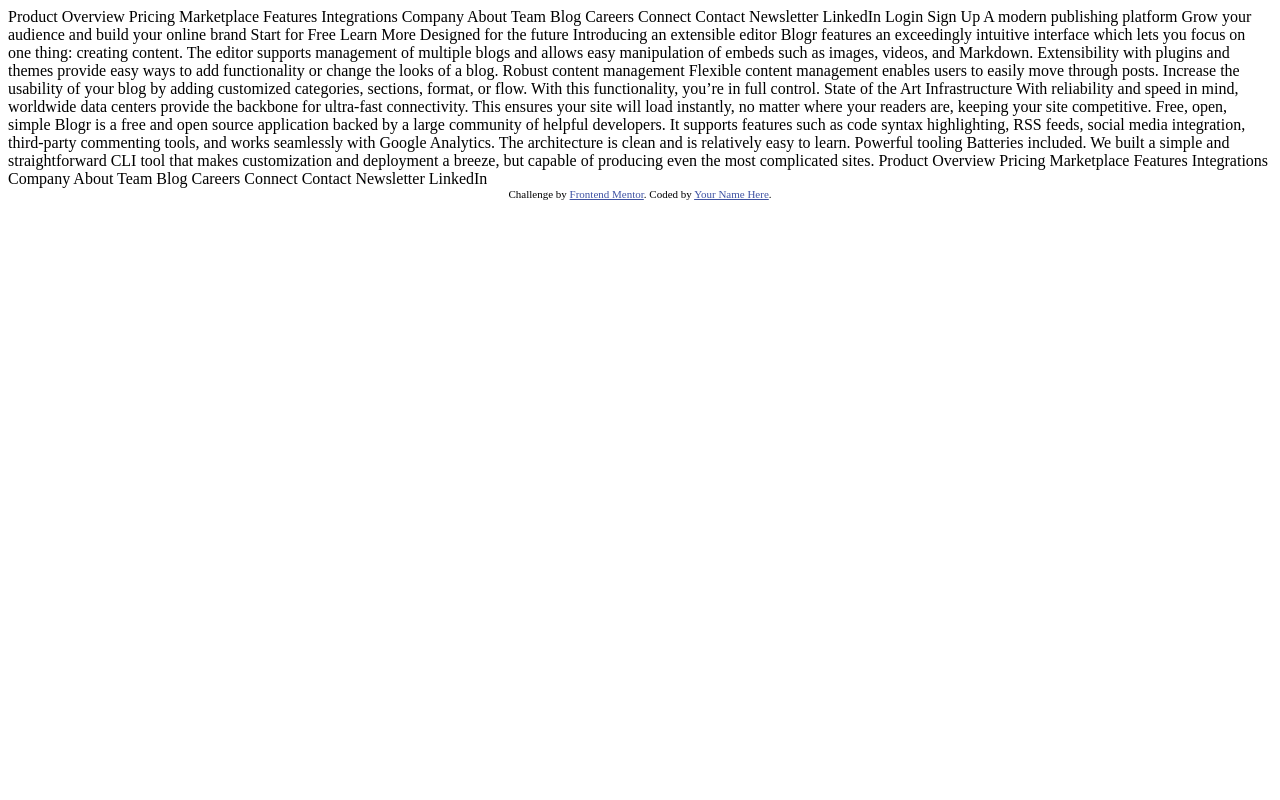
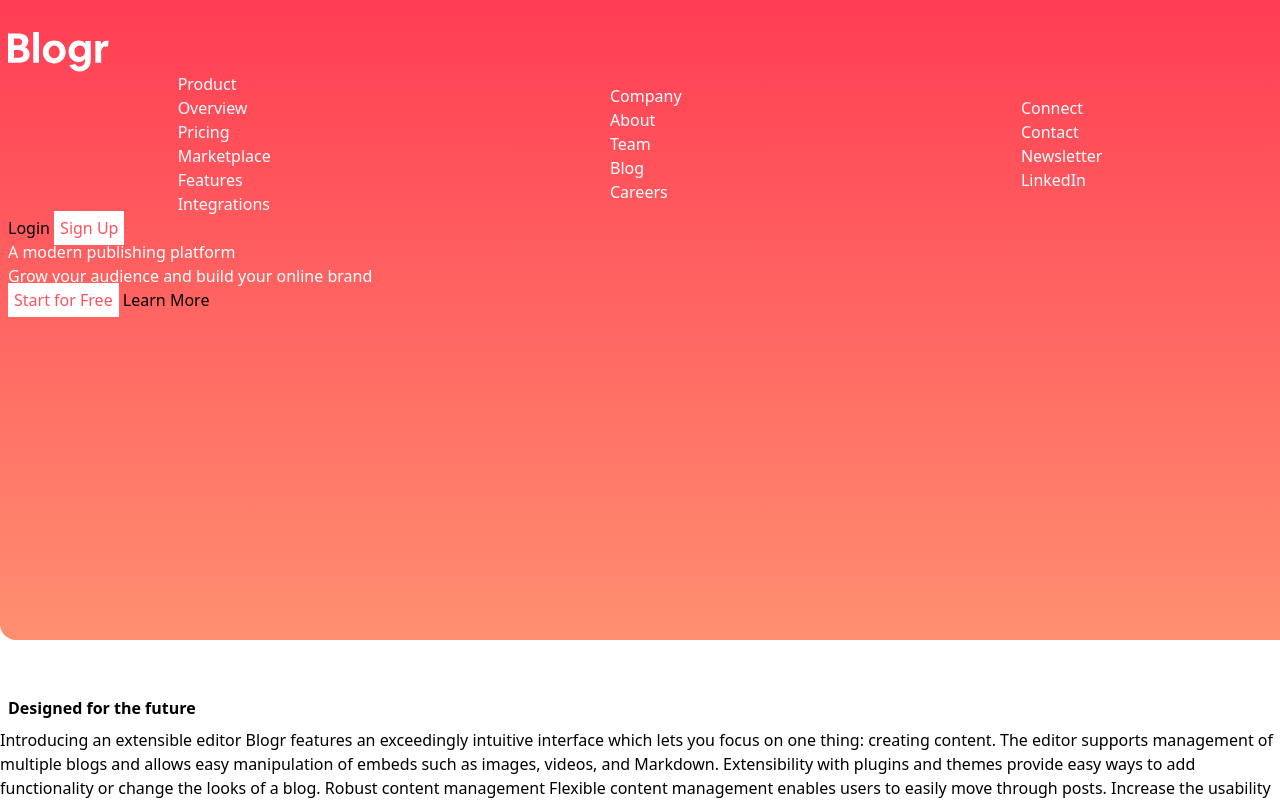
Before and after one commit to Hussein-miracle/Blogr-Landing-Page, a website: page index.html in a window 1280 px wide. Shown: the top 800 px of the page. Drawn offline with Linux system fonts and the light colour scheme.

Commit message:
feat:footer and header bg added

```diff
--- a/index.html
+++ b/index.html
@@ -4,52 +4,90 @@
   <meta charset="UTF-8">
   <meta name="viewport" content="width=device-width, initial-scale=1.0"> <!-- displays site properly based on user's device -->
 
-  <link rel="icon" type="image/png" sizes="32x32" href="./images/favicon-32x32.png">
+  <link rel="icon" type="svg"  href="./images/bg-pattern-intro.svg">
   <link rel="preconnect" href="https://fonts.googleapis.com">
   <link rel="preconnect" href="https://fonts.gstatic.com" crossorigin>
   <link href="https://fonts.googleapis.com/css2?family=Overpass:wght@300;600&family=Ubuntu:wght@400;500;700&display=swap" rel="stylesheet">
 
   <link rel="stylesheet" href="./style.css"/>
   <title>Blogr</title>
-    <script defer src="./index.js"></script>
+  <script defer src="./index.js"></script>
   <!-- Feel free to remove these styles or customise in your own stylesheet 👍 -->
   <style>
     .attribution { font-size: 11px; text-align: center; }
-    .attribution a { color: hsl(228, 45%, 44%); }
+    .attribution a { color: hsl(228, 56%, 91%); }
   </style>
 </head>
-<body>
-  Product
+<body class="">
 
-  Overview
-  Pricing
-  Marketplace
-  Features
-  Integrations
+  <header class=" relative h-[80vh] w-[100%] lbg-1  py-8 px-2">
+    <div class="grid items-center">
+      <div class="header__logo  ">
+        <img src="./images/logo.svg" alt="company logo">
+      </div>
+      <ul class="flex justify-around items-center  text-whiteText">
+        <li>
+          <div class="text-whiteText">
+            <h4 class="text-whiteText">Product</h4>
+          </div>
 
-  Company
 
-  About
-  Team
-  Blog
-  Careers
+          <ul >
+            <li>Overview</li>
+            <li>Pricing</li>
+            <li>Marketplace</li>
+            <li>Features</li>
+            <li>Integrations</li>
 
-  Connect
+          </ul>
+        </li>
+        <li>
+          Company
+          <ul>
+            <li>About</li>
+            <li>Team</li>
+            <li>Blog</li>
+            <li>Careers</li>
+          </ul>
+        </li>
+        <li>
+          Connect
+          <ul>
+            <li> Contact</li>
+            <li> Newsletter</li>
+            <li> LinkedIn</li>
+          </ul>
+        </li>
 
-  Contact
-  Newsletter
-  LinkedIn
+      </ul>
+      <div>
+        <a href="#" >Login</a>
+        <a href="#" class=" text-ctaText bg-whiteText p-1.5 border-radius-8" >Sign Up</a>
+      </div>
+    </div>
 
-  Login
-  Sign Up
 
-  A modern publishing platform
-  Grow your audience and build your online brand
 
-  Start for Free
-  Learn More
 
-  Designed for the future
+    <div class="text-whiteText">
+      <h2> A modern publishing platform</h2>
+      <h3>Grow your audience and build your<span class="block sm:inline">  online brand</span> </h3>
+
+    </div>
+
+    <a href="#" class="bg-whiteText text-ctaText p-1.5 ">Start for Free</a>
+    <a href="#">Learn More</a>
+
+
+
+  </header>
+
+
+
+
+  <main class="h-[80vh] py-12">
+    <h3 class="font-bold m-2 ">Designed for the future</h3>
+
 
   Introducing an extensible editor
   Blogr features an exceedingly intuitive interface which lets you focus on one thing: creating content.
@@ -73,31 +111,62 @@
   Powerful tooling
   Batteries included. We built a simple and straightforward CLI tool that makes customization and deployment a breeze, but
   capable of producing even the most complicated sites.
+  </main>
 
-  Product
 
-  Overview
-  Pricing
-  Marketplace
-  Features
-  Integrations
 
-  Company
 
-  About
-  Team
-  Blog
-  Careers
 
-  Connect
+  <footer class="footer flex flex-col  justify-between py-8 h-[50vh]">
 
-  Contact
-  Newsletter
-  LinkedIn
+    <div class="flex justify-around">
+      <div class="footer__logo ">
+        <img src="./images/logo.svg" alt="footer logo">
 
-  <div class="attribution">
-    Challenge by <a href="https://www.frontendmentor.io?ref=challenge" target="_blank">Frontend Mentor</a>.
-    Coded by <a href="#">Your Name Here</a>.
-  </div>
+      </div>
+      <ul>
+        <li>Product
+          <ul>
+            <li>Overview</li>
+            <li>Pricing</li>
+            <li>Marketplace</li>
+            <li>Features</li>
+            <li>Integrations</li>
+          </ul>
+        </li>
+      </ul>
+
+      <ul>
+        <li>
+          Company
+          <ul>
+            <li>About</li>
+            <li>Team</li>
+            <li>Blog</li>
+            <li>Careers</li>
+          </ul>
+        </li>
+      </ul>
+      <ul>
+        <li>
+          Connect
+          <ul>
+            <li>Contact</li>
+            <li>Newsletter</li>
+            <li>LinkedIn</li>
+          </ul>
+        </li>
+      </ul>
+    </div>
+
+    <div class="attribution">
+      Challenge by <a href="https://www.frontendmentor.io?ref=challenge" target="_blank">Frontend Mentor</a>.
+      Coded by <a href="https://github.com/Hussein-miracle">Abdullahi</a>.
+    </div>
+
+  </footer>
+
+
+
 </body>
 </html>
--- a/package.json
+++ b/package.json
@@ -4,7 +4,7 @@
   "description": "![Design preview for the Blogr landing page coding challenge](./design/desktop-preview.jpg)",
   "main": "index.js",
   "scripts": {
-    "compile-css": "tailwind -i ./src/index.css -o ./style.css --watch"
+    "compile:css": "tailwind -i ./src/index.css -o ./style.css --watch"
   },
   "author": "",
   "license": "ISC",
--- a/src/index.css
+++ b/src/index.css
@@ -4,10 +4,27 @@
 
 
 @layer components {
-    .bgGrad-1{
-        background-image:linear-gradient(hsl(13, 100%, 72%),hsl(353, 100%, 62%))
+    header{
+        border-bottom-left-radius:1rem;
+
     }
-    .bgGrad-2{
+    .lbg-1{
+        background: url("./images/bg-pattern-intro.svg"),linear-gradient(hsl(353, 100%, 62%),hsl(13, 100%, 72%));
+        background-position: 60% -90%;
+        /* background-size: 145%, 100%; */
+        background-size:cover;
+        background-repeat:no-repeat;
+
+
+
+    }
+    .lbg-2{
         background-image:linear-gradient(hsl(237, 17%, 21%),hsl(237, 23%, 32%))
     }
+
+    .footer{
+        background-image:linear-gradient(hsl(237, 17%, 21%),hsl(237, 23%, 32%));
+
+        border-top-right-radius:4.5rem;
+    }
 }
```
Also changed, not shown: style.css.
